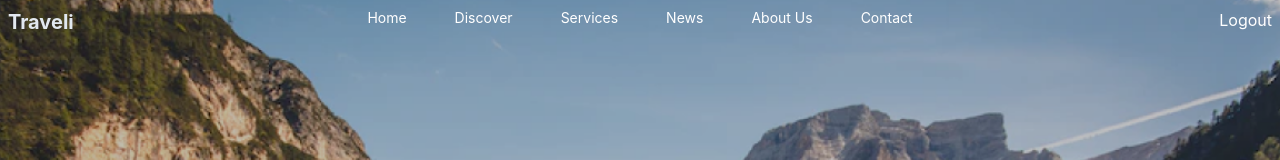
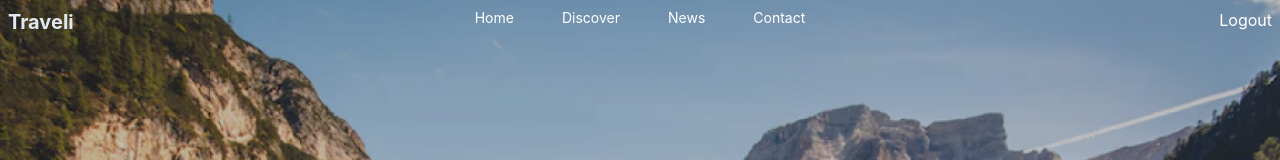
Before and after one commit to Faizan-omer/travelling-website, a React (Create React App) app: page / in a window 1280 px wide. Shown: the top 160 px of the page. Built offline with nearby package versions, Linux system fonts and the light colour scheme.

Commit message:
Updated news page

```diff
--- a/src/components/Header/Navbar.jsx
+++ b/src/components/Header/Navbar.jsx
@@ -22,9 +22,13 @@ const Navbar = ({ pathname }) => {
       <div className="flex justify-center w-full">
         {navbarLinks.map((link) => (
           <p
-            className="text-sm mx-6 whitespace-nowrap
-            hover:cursor-pointer hover:font-bold hover:underline
-            hover:underline-offset-4"
+            className={`${
+              link.path === pathname && pathname !== HOME
+                ? " text-[#43B97F] font-bold"
+                : " hover:font-bold hover:underline hover:underline-offset-4 "
+            }
+            text-sm mx-6 whitespace-nowrap
+            hover:cursor-pointer `}
             key={link.key}
           >
             <Link to={link.path}>{link.title}</Link>
--- a/src/components/Shared/ImageCard.jsx
+++ b/src/components/Shared/ImageCard.jsx
@@ -1,8 +1,14 @@
 import React from "react";
 
 const ImageCard = ({ image }) => {
-  console.log("URL : ", image);
-  return <img src={image.largeImageURL} alt="" className="w-20 h-20 object-fit-cover" />;
+  console.log("-----------<>", image);
+  return (
+    <img
+      src={image.largeImageURL}
+      alt=""
+      className="w-3/12 max-h-52 object-fit-cover rounded-md mr-3 mt-2"
+    />
+  );
 };
 
 export default ImageCard;
--- a/src/components/Shared/Tabs.jsx
+++ b/src/components/Shared/Tabs.jsx
@@ -9,7 +9,7 @@ const Tabs = ({ tabs, selectedTab, setSelectedTab }) => {
           : "text-stone-900"
       }`}
       key={tab.id}
-      onClick={() => setSelectedTab(tab.id)}
+      onClick={() => setSelectedTab(tab)}
     >
       <p className="font-bold capitalize">{tab.title}</p>
     </div>
--- a/src/constants/navbar.links.js
+++ b/src/constants/navbar.links.js
@@ -11,21 +11,11 @@ const navbarLinks = [
   },
   {
     key: 3,
-    title: "Services",
-    path: "/services",
-  },
-  {
-    key: 4,
     title: "News",
     path: "/news",
   },
   {
-    key: 5,
-    title: "About Us",
-    path: "/about-us",
-  },
-  {
-    key: 6,
+    key: 4,
     title: "Contact",
     path: "/contact-us",
   },
--- a/src/pages/Home.jsx
+++ b/src/pages/Home.jsx
@@ -3,7 +3,7 @@ import AppLayout from "../layouts/AppLayout";
 
 const Home = () => {
   return (
-    <div className=" h-full w-full">
+    <div className="h-full w-full">
       <AppLayout></AppLayout>
     </div>
   );
--- a/src/pages/News.jsx
+++ b/src/pages/News.jsx
@@ -11,10 +11,12 @@ const News = () => {
   const [images, setImages] = React.useState([]);
 
   React.useEffect(() => {
+    console.log("---------->", selectedTab);
     fetch(
       process.env.REACT_APP_PIXABAY_URL +
         "&q=" +
-        encodeURIComponent(selectedTab ? selectedTab.title : "adventure travel")
+        encodeURIComponent(selectedTab ? selectedTab.title : "adventure travel") +
+        "&per_page=12",
     )
       .then((res) => res.json())
       .then((data) => {
@@ -27,14 +29,13 @@ const News = () => {
     { id: 1, title: "adventure travel" },
     { id: 2, title: "beach" },
     { id: 3, title: "explore world" },
-    { id: 4, title: "art & culture" },
-    { id: 5, title: "family holidays" },
+    { id: 4, title: "family holidays" },
   ];
   return (
     <div className=" h-full w-full">
       <AppLayout>
         <>
-          <div className="flex justify-center py-8">
+          <div className="flex justify-center py-8 ">
             <div className="flex flex-col">
               <p className="self-center font-bold text-xl text-stone-900">
                 Traveli Archives
@@ -45,8 +46,13 @@ const News = () => {
           <div className="mt-3 mb-10 flex justify-center">
             <Tabs tabs={tabs} selectedTab={selectedTab} setSelectedTab={setSelectedTab} />
           </div>
-          {images?.length &&
-            images.map((image) => <ImageCard image={image} key={image.id} />)}
+          <div className="flex flex-wrap justify-center mb-12">
+            {images?.length > 0 ? (
+              images.map((image) => <ImageCard image={image} key={image.id} />)
+            ) : (
+              <p>No results found !</p>
+            )}
+          </div>
         </>
       </AppLayout>
     </div>
```
Also changed, not shown: public/manifest.json.
